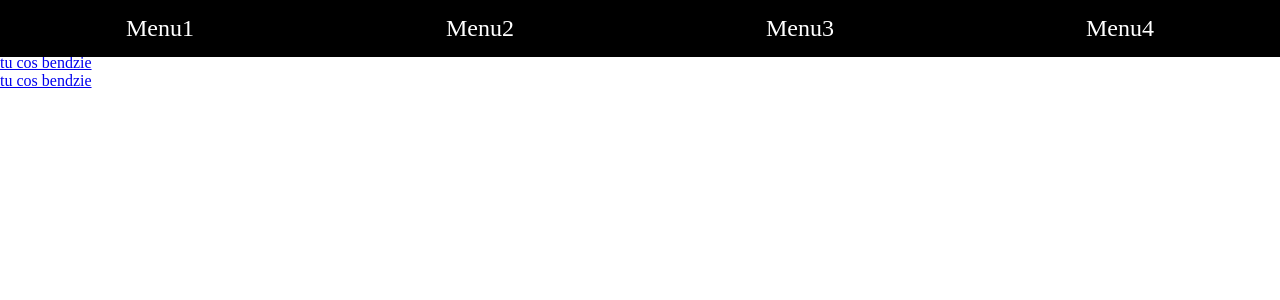
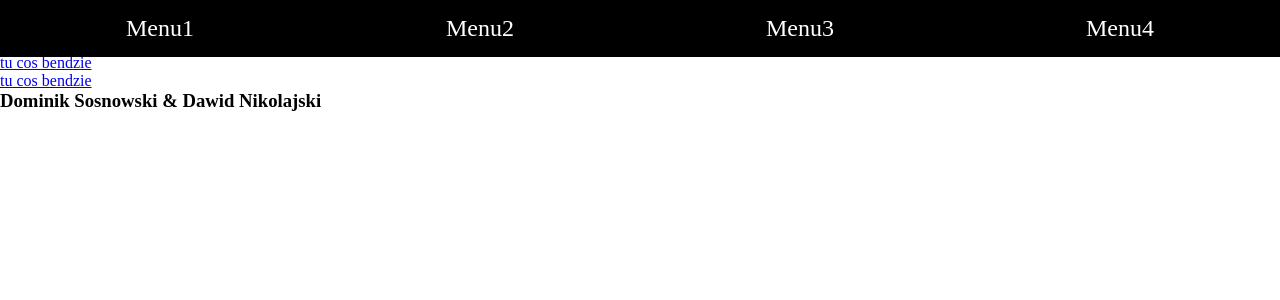
Before and after one commit to sedanik/schronisko, a PHP site: page / in a window 1280 px wide. Shown: the part 18-318 px from the top of the page. Run offline with PHP 8.4, Linux system fonts and the light colour scheme; some web fonts are replaced.

Commit message:
agen nju
agen nju

```diff
--- a/css.css
+++ b/css.css
@@ -3,3 +3,6 @@
 .menu{background-color: black; position: fixed; width: 100%;}
 .menu a{text-decoration: none; font-size: 1.5em; color: white; text-align: center; float: left; width: 25%; display: block; position: relative; padding: 15px 0}
 .menu a:hover{background-color: white; color: black;}
+.left{float:left;}
+.content{float: left;}
+.footer{clear: both;}
--- a/index.php
+++ b/index.php
@@ -23,8 +23,14 @@
       <a href="">Menu3</a>
       <a href="">Menu4</a>
     </div>
-      <div id="left">
+      <div class="left">
 <?php include ('lista.html')?>
+      </div>
+      <div class="content">
+        <p>tu bendzie sie pojawialo</p>
+      </div>
+      <div class="footer">
+        <h3>Dominik Sosnowski & Dawid Nikolajski</h3>
       </div>
     </div>
 </body>
```
